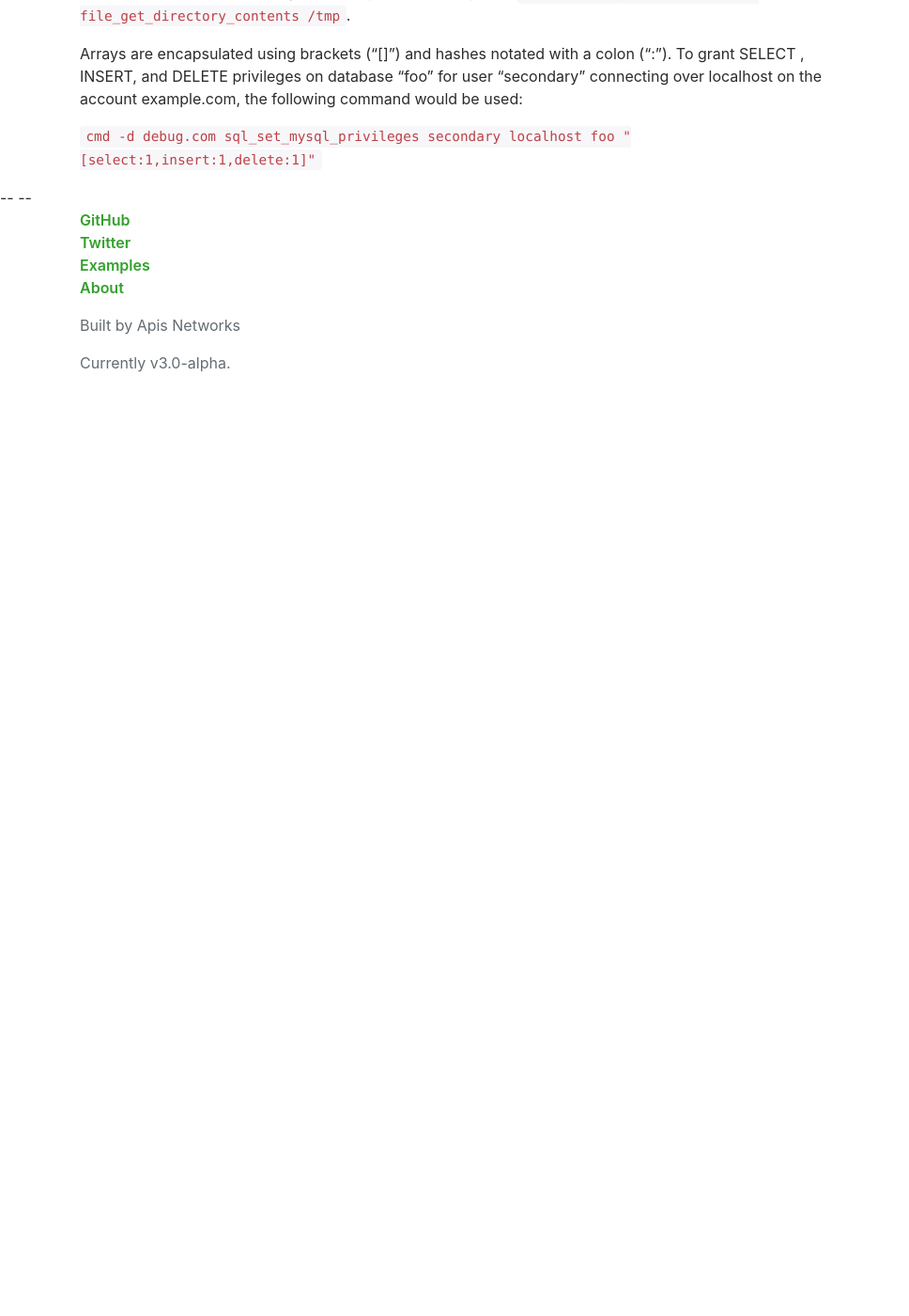
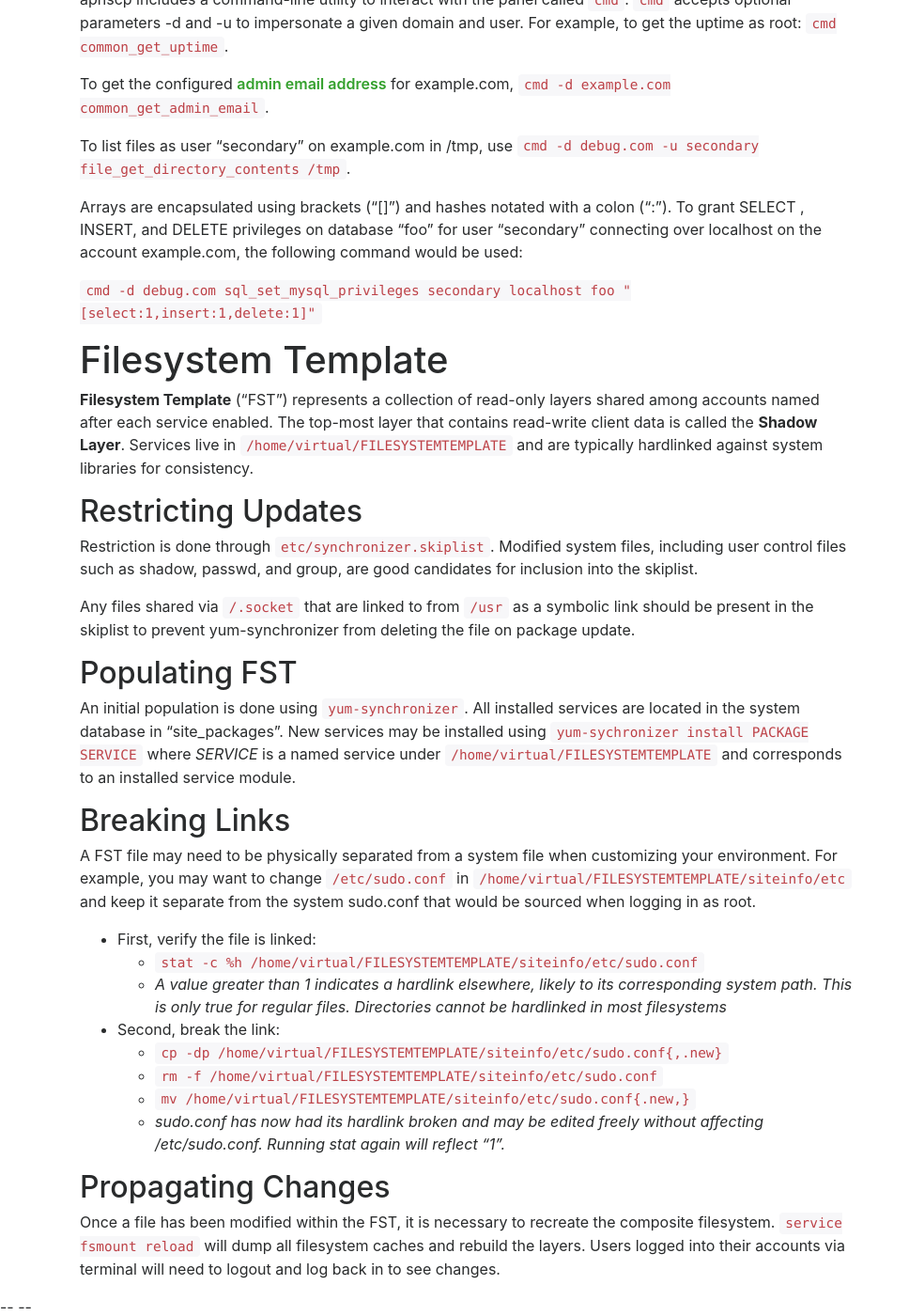
Before and after one commit to apisnetworks/apiscp-docs, a Jekyll site: the page built from admin/managing-accounts.md, in a window 1280 px wide and 1400 px high, scrolled down 1487 px. Shown: the whole window at 94% size, without its empty margins (0-968 px from the left). Built offline with Jekyll 4.4.1, drawn with Linux system fonts in a browser that asks for light colours; nearby versions of some CDN libraries; before the commit the page ends 1901 px from its top, so only the background shows below that; some of the changed text lies outside the part shown.

````diff
--- a/admin/managing-accounts.md
+++ b/admin/managing-accounts.md
@@ -17,7 +17,7 @@ New accounts may be added from the terminal using `add_domain.sh`, which is an i
 
 ## Deleting Accounts
 
-`DeleteDomain`  handles account removal. DeleteDomain accepts an unlimited number of arguments that must be of the form domain, site, or invoice.
+`DeleteDomain`  handles account removal. `DeleteDomain` accepts an unlimited number of arguments that must be of the form domain, site, or invoice.
 
 ## Suspending Accounts
 
@@ -32,7 +32,9 @@ AddVirtDomain -c billing,invoice=SITE-111 -c siteinfo,admin_user=admin1 -c sitei
 AddVirtDomain -c billing,invoice=SITE-111 -c siteinfo,admin_user=admin2 -c siteinfo,domain=foobar.com
 
 suspend.sh domain1.com
-
+suspend.sh site1
+# Suspend all sites using billing invoice "SITE-111"
+suspsend.sh SITE-111
 ```
 
 ## Hijacking Accounts
@@ -49,3 +51,28 @@ To list files as user "secondary" on example.com in /tmp, use `cmd -d debug.com
 Arrays are encapsulated using brackets ("[]") and hashes notated with a colon (":"). To grant SELECT , INSERT, and DELETE privileges on database "foo" for user "secondary" connecting over localhost on the account example.com, the following command would be used:
 
 `cmd -d debug.com sql_set_mysql_privileges secondary localhost foo "[select:1,insert:1,delete:1]"`
+
+# Filesystem Template
+**Filesystem Template** ("FST") represents a collection of read-only layers shared among accounts named after each service enabled. The top-most layer that contains read-write client data is called the **Shadow Layer**. Services live in ``/home/virtual/FILESYSTEMTEMPLATE`` and are typically hardlinked against system libraries for consistency.
+
+## Restricting Updates
+Restriction is done through ```etc/synchronizer.skiplist```. Modified system files, including user control files such as shadow, passwd, and group, are good candidates for inclusion into the skiplist.
+
+> Any files shared via ```/.socket``` that are linked to from ```/usr``` as a symbolic link should be present in the skiplist to prevent yum-synchronizer from deleting the file on package update.
+
+## Populating FST
+An initial population is done using ``yum-synchronizer``. All installed services are located in the system database in "site_packages". New services may be installed using `yum-sychronizer install PACKAGE SERVICE` where *SERVICE* is a named service under `/home/virtual/FILESYSTEMTEMPLATE` and corresponds to an installed service module.
+
+## Breaking Links
+A FST file may need to be physically separated from a system file when customizing your environment. For example, you may want to change `/etc/sudo.conf` in `/home/virtual/FILESYSTEMTEMPLATE/siteinfo/etc` and keep it separate from the system sudo.conf that would be sourced when logging in as root.
+* First, verify the file is linked:
+    * ```stat -c %h /home/virtual/FILESYSTEMTEMPLATE/siteinfo/etc/sudo.conf```
+    * *A value greater than 1 indicates a hardlink elsewhere, likely to its corresponding system path. This is only true for regular files. Directories cannot be hardlinked in most   filesystems*
+* Second, break the link:
+    * ```cp -dp /home/virtual/FILESYSTEMTEMPLATE/siteinfo/etc/sudo.conf{,.new}```
+    * ```rm -f /home/virtual/FILESYSTEMTEMPLATE/siteinfo/etc/sudo.conf```
+    * ```mv /home/virtual/FILESYSTEMTEMPLATE/siteinfo/etc/sudo.conf{.new,}```
+    * *sudo.conf has now had its hardlink broken and may be edited freely without affecting /etc/sudo.conf. Running stat again will reflect "1".*
+
+## Propagating Changes
+Once a file has been modified within the FST, it is necessary to recreate the composite filesystem. `service fsmount reload` will dump all filesystem caches and rebuild the layers. Users logged into their accounts via terminal will need to logout and log back in to see changes.
````
Also changed, not shown: getting-started/features.md (added, +41 -0 lines), getting-started/introduction.md (+0 -34 lines).
